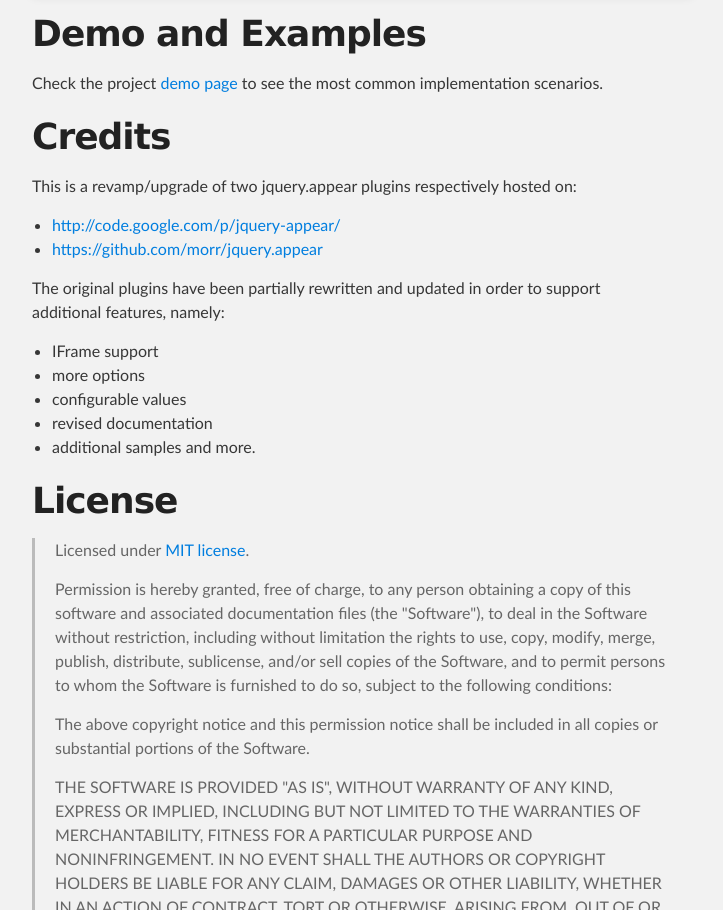
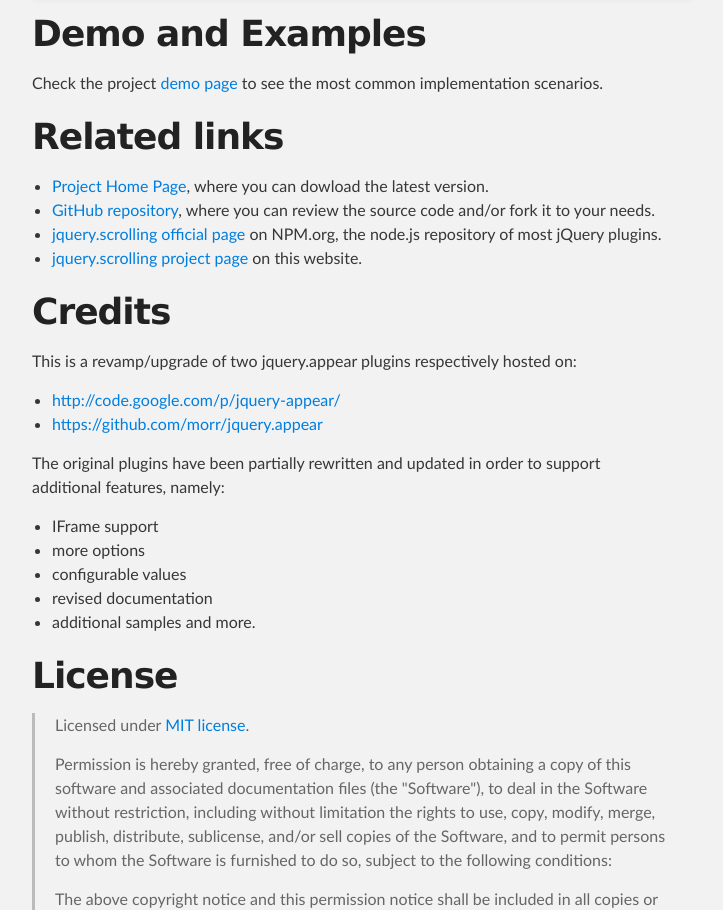
Before and after one commit to Darkseal/jquery.scrolling, a plain HTML site: page index.html in a window 1280 px wide. Shown: the part 2177-3087 px from the top of the page, without its empty margins (288-1011 px from the left). Drawn offline with Linux system fonts and the light colour scheme.

Commit message:
Update index.html
Added 'Related links' section.

```diff
--- a/index.html
+++ b/index.html
@@ -123,6 +123,20 @@
 <p>Check the project <a href="http://darkseal.github.io/jquery.scrolling/demo.html">demo page</a> to see the most common implementation scenarios.</p>
 
 <h1>
+<a id="user-content-related-links" class="anchor" href="#related-links" aria-hidden="true"><span class="octicon octicon-link"></span></a>Related links</h1>
+
+<ul class="task-list">
+<li>
+<a href="http://darkseal.github.io/jquery.scrolling/" target="_blank">Project Home Page</a>, where you can dowload the latest version.</li>
+<li>
+<a href="https://github.com/Darkseal/jquery.scrolling" target="_blank">GitHub repository</a>, where you can review the source code and/or fork it to your needs.</li>
+<li>
+<a href="https://www.npmjs.com/package/jquery.scrolling" target="_blank">jquery.scrolling official page</a> on NPM.org, the node.js repository of most jQuery plugins.</li>
+<li>
+<a href="http://www.ryadel.com/works/jquery-scrolling/" target="_blank">jquery.scrolling project page</a> on this website.</li>
+</ul>
+
+<h1>
 <a id="user-content-credits" class="anchor" href="#credits" aria-hidden="true"><span class="octicon octicon-link"></span></a>Credits</h1>
 
 <p>This is a revamp/upgrade of two jquery.appear plugins respectively hosted on:</p>
```
